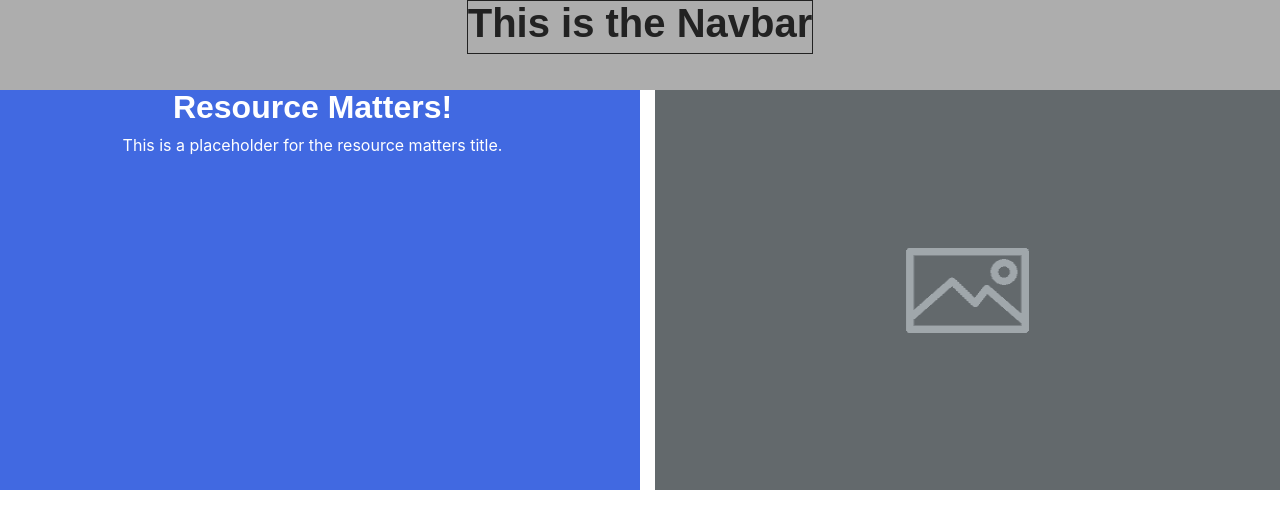
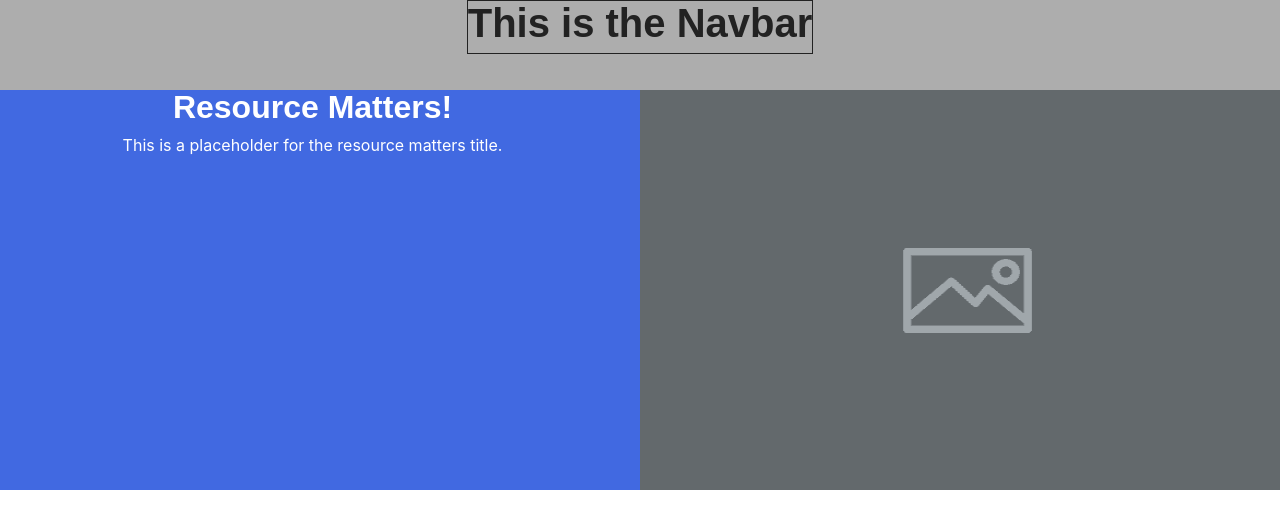
Before and after one commit to tsellers1990/Resource-Matters, a React (Create React App) app in the folder client/: page / in a window 1280 px wide. Shown: the top 528 px of the page. Built offline with nearby package versions, Linux system fonts and the light colour scheme; a web font is replaced by a local one.

Commit message:
fixed padding

```diff
--- a/client/src/style.scss
+++ b/client/src/style.scss
@@ -10,12 +10,15 @@
   background: royalblue;
   height: 50vh;
   width: 100%;
-  padding: none;
+  padding: 0px;
 }
 
 .hero-image{
   width: 100%;
   height: 50vh;
-  margin: 0px;
-  padding: none;
+  padding: 0px;
 }
+
+.col-lg-6{
+  padding: 0px;
+}
```
